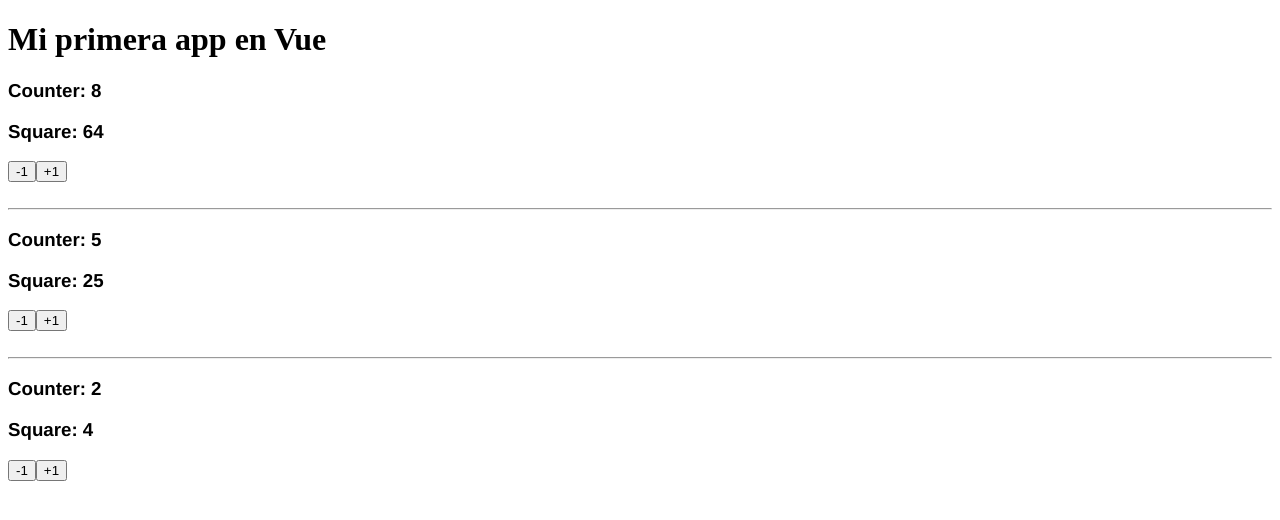
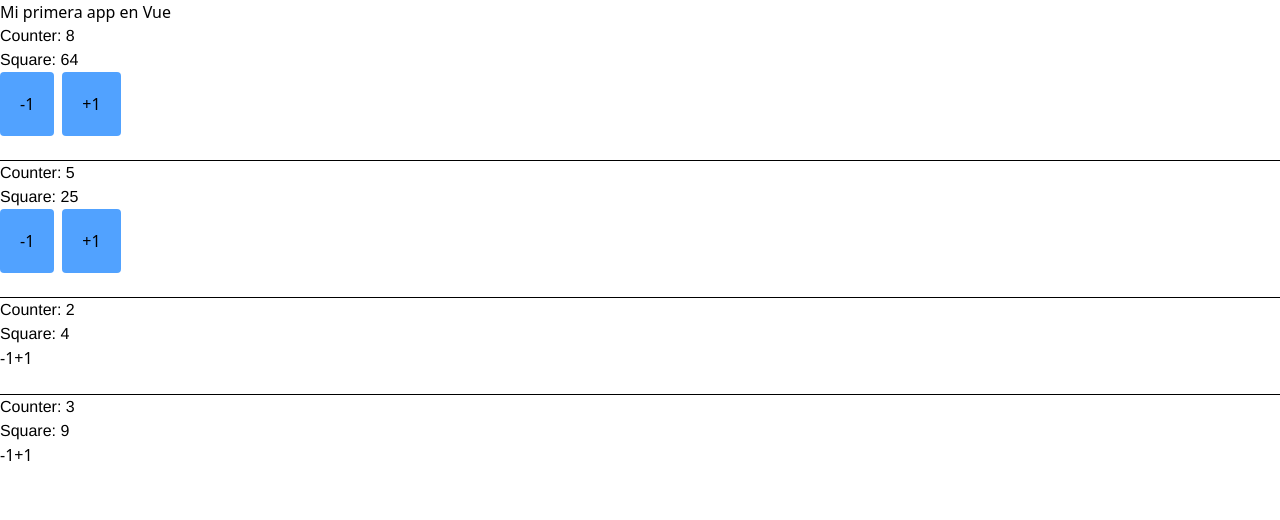
Before and after one commit to Rickuio/curso-vuejs-fh, a Vue app in the folder 03-indecision-app/: page / in a window 1280 px wide. Shown: the top 520 px of the page. Built offline with nearby package versions, Linux system fonts and the light colour scheme.

Commit message:
Agregando tailwindcss

```diff
--- a/03-indecision-app/index.html
+++ b/03-indecision-app/index.html
@@ -5,6 +5,8 @@
     <link rel="icon" href="/favicon.ico">
     <meta name="viewport" content="width=device-width, initial-scale=1.0">
     <title>Vite App</title>
+    <!-- <link href="https://cdn.jsdelivr.net/npm/bootstrap@5.3.8/dist/css/bootstrap.min.css" rel="stylesheet" integrity="sha384-sRIl4kxILFvY47J16cr9ZwB07vP4J8+LH7qKQnuqkuIAvNWLzeN8tE5YBujZqJLB" crossorigin="anonymous"> -->
+    <link href="./output.css" rel="stylesheet">
   </head>
   <body>
     <div id="app"></div>
--- a/03-indecision-app/package.json
+++ b/03-indecision-app/package.json
@@ -9,6 +9,8 @@
     "preview": "vite preview"
   },
   "dependencies": {
+    "@tailwindcss/cli": "^4.1.18",
+    "tailwindcss": "^4.1.18",
     "vue": "^3.5.26"
   },
   "devDependencies": {
--- a/03-indecision-app/src/App.vue
+++ b/03-indecision-app/src/App.vue
@@ -5,9 +5,12 @@
     <MyCounter :initial-value="5" />
     <br><hr>
     <MyCounterScript :valor="2" />
+    <br><hr>
+    <MyCounterScript2 :valor="3" />
 </template>
 
 <script lang="ts" setup>
     import MyCounter from './components/MyCounter.vue';
     import MyCounterScript from './components/MyCounterScript.vue';
+    import MyCounterScript2 from './components/my-counter-script-two/MyCounterScriptTwo.vue';
 </script>
--- a/03-indecision-app/src/components/MyCounter.vue
+++ b/03-indecision-app/src/components/MyCounter.vue
@@ -3,8 +3,8 @@
         <h3>Counter: {{ counter }}</h3>
         <h3>Square: {{ cuadrado }}</h3>
         <div>
-            <button v-on:click="minus">-1</button>
-            <button @click="plus">+1</button>
+            <button class="p-5 bg-blue-400 rounded hover:bg-blue-600 mr-2" v-on:click="minus">-1</button>
+            <button class="p-5 bg-blue-400 rounded" @click="plus">+1</button>
         </div>
     </section>
 </template>
--- /dev/null
+++ b/03-indecision-app/src/components/my-counter-script-two/MyCounterScriptTwo.ts
@@ -0,0 +1,21 @@
+import { computed, defineComponent, ref } from 'vue';
+
+
+export default defineComponent({
+
+    props: {
+        valor: { type: Number, required: true },
+    },
+    setup(props) {
+
+        const counter = ref(props.valor);
+        const cuadrado = computed(() => counter.value * counter.value);
+
+        return {
+            counter: counter,
+            square: cuadrado,
+        }
+
+    }
+
+});
--- /dev/null
+++ b/03-indecision-app/src/components/my-counter-script-two/MyCounterScriptTwo.vue
@@ -0,0 +1,18 @@
+<template>
+    <section>
+        <h3>Counter: {{ counter }}</h3>
+        <h3>Square: {{ square }}</h3>
+        <div>
+            <button v-on:click="counter--">-1</button>
+            <button @click="counter++">+1</button>
+        </div>
+    </section>
+</template>
+
+<script lang="ts" src="./MyCounterScriptTwo"></script>
+
+<style scoped>
+    h3 {
+        font-family: 'Franklin Gothic Medium', 'Arial Narrow', Arial, sans-serif;
+    }
+</style>
--- a/03-indecision-app/src/main.js
+++ b/03-indecision-app/src/main.js
@@ -1,3 +1,5 @@
+import './styles.css';
+
 import { createApp } from 'vue'
 import App from './App.vue'
 
--- /dev/null
+++ b/03-indecision-app/src/output.css
@@ -0,0 +1,184 @@
+/*! tailwindcss v4.1.18 | MIT License | https://tailwindcss.com */
+@layer theme, base, components, utilities;
+@layer theme {
+  :root, :host {
+    --font-sans: ui-sans-serif, system-ui, sans-serif, "Apple Color Emoji",
+      "Segoe UI Emoji", "Segoe UI Symbol", "Noto Color Emoji";
+    --font-mono: ui-monospace, SFMono-Regular, Menlo, Monaco, Consolas, "Liberation Mono",
+      "Courier New", monospace;
+    --color-blue-400: oklch(70.7% 0.165 254.624);
+    --color-blue-600: oklch(54.6% 0.245 262.881);
+    --spacing: 0.25rem;
+    --default-font-family: var(--font-sans);
+    --default-mono-font-family: var(--font-mono);
+  }
+}
+@layer base {
+  *, ::after, ::before, ::backdrop, ::file-selector-button {
+    box-sizing: border-box;
+    margin: 0;
+    padding: 0;
+    border: 0 solid;
+  }
+  html, :host {
+    line-height: 1.5;
+    -webkit-text-size-adjust: 100%;
+    tab-size: 4;
+    font-family: var(--default-font-family, ui-sans-serif, system-ui, sans-serif, "Apple Color Emoji", "Segoe UI Emoji", "Segoe UI Symbol", "Noto Color Emoji");
+    font-feature-settings: var(--default-font-feature-settings, normal);
+    font-variation-settings: var(--default-font-variation-settings, normal);
+    -webkit-tap-highlight-color: transparent;
+  }
+  hr {
+    height: 0;
+    color: inherit;
+    border-top-width: 1px;
+  }
+  abbr:where([title]) {
+    -webkit-text-decoration: underline dotted;
+    text-decoration: underline dotted;
+  }
+  h1, h2, h3, h4, h5, h6 {
+    font-size: inherit;
+    font-weight: inherit;
+  }
+  a {
+    color: inherit;
+    -webkit-text-decoration: inherit;
+    text-decoration: inherit;
+  }
+  b, strong {
+    font-weight: bolder;
+  }
+  code, kbd, samp, pre {
+    font-family: var(--default-mono-font-family, ui-monospace, SFMono-Regular, Menlo, Monaco, Consolas, "Liberation Mono", "Courier New", monospace);
+    font-feature-settings: var(--default-mono-font-feature-settings, normal);
+    font-variation-settings: var(--default-mono-font-variation-settings, normal);
+    font-size: 1em;
+  }
+  small {
+    font-size: 80%;
+  }
+  sub, sup {
+    font-size: 75%;
+    line-height: 0;
+    position: relative;
+    vertical-align: baseline;
+  }
+  sub {
+    bottom: -0.25em;
+  }
+  sup {
+    top: -0.5em;
+  }
+  table {
+    text-indent: 0;
+    border-color: inherit;
+    border-collapse: collapse;
+  }
+  :-moz-focusring {
+    outline: auto;
+  }
+  progress {
+    vertical-align: baseline;
+  }
+  summary {
+    display: list-item;
+  }
+  ol, ul, menu {
+    list-style: none;
+  }
+  img, svg, video, canvas, audio, iframe, embed, object {
+    display: block;
+    vertical-align: middle;
+  }
+  img, video {
+    max-width: 100%;
+    height: auto;
+  }
+  button, input, select, optgroup, textarea, ::file-selector-button {
+    font: inherit;
+    font-feature-settings: inherit;
+    font-variation-settings: inherit;
+    letter-spacing: inherit;
+    color: inherit;
+    border-radius: 0;
+    background-color: transparent;
+    opacity: 1;
+  }
+  :where(select:is([multiple], [size])) optgroup {
+    font-weight: bolder;
+  }
+  :where(select:is([multiple], [size])) optgroup option {
+    padding-inline-start: 20px;
+  }
+  ::file-selector-button {
+    margin-inline-end: 4px;
+  }
+  ::placeholder {
+    opacity: 1;
+  }
+  @supports (not (-webkit-appearance: -apple-pay-button))  or (contain-intrinsic-size: 1px) {
+    ::placeholder {
+      color: currentcolor;
+      @supports (color: color-mix(in lab, red, red)) {
+        color: color-mix(in oklab, currentcolor 50%, transparent);
+      }
+    }
+  }
+  textarea {
+    resize: vertical;
+  }
+  ::-webkit-search-decoration {
+    -webkit-appearance: none;
+  }
+  ::-webkit-date-and-time-value {
+    min-height: 1lh;
+    text-align: inherit;
+  }
+  ::-webkit-datetime-edit {
+    display: inline-flex;
+  }
+  ::-webkit-datetime-edit-fields-wrapper {
+    padding: 0;
+  }
+  ::-webkit-datetime-edit, ::-webkit-datetime-edit-year-field, ::-webkit-datetime-edit-month-field, ::-webkit-datetime-edit-day-field, ::-webkit-datetime-edit-hour-field, ::-webkit-datetime-edit-minute-field, ::-webkit-datetime-edit-second-field, ::-webkit-datetime-edit-millisecond-field, ::-webkit-datetime-edit-meridiem-field {
+    padding-block: 0;
+  }
+  ::-webkit-calendar-picker-indicator {
+    line-height: 1;
+  }
+  :-moz-ui-invalid {
+    box-shadow: none;
+  }
+  button, input:where([type="button"], [type="reset"], [type="submit"]), ::file-selector-button {
+    appearance: button;
+  }
+  ::-webkit-inner-spin-button, ::-webkit-outer-spin-button {
+    height: auto;
+  }
+  [hidden]:where(:not([hidden="until-found"])) {
+    display: none !important;
+  }
+}
+@layer utilities {
+  .mr-2 {
+    margin-right: calc(var(--spacing) * 2);
+  }
+  .rounded {
+    border-radius: 0.25rem;
+  }
+  .bg-blue-400 {
+    background-color: var(--color-blue-400);
+  }
+  .p-5 {
+    padding: calc(var(--spacing) * 5);
+  }
+  .hover\:bg-blue-600 {
+    &:hover {
+      @media (hover: hover) {
+        background-color: var(--color-blue-600);
+      }
+    }
+  }
+}
--- /dev/null
+++ b/03-indecision-app/src/styles.css
@@ -0,0 +1,11 @@
+/* html,
+body {
+    margin: 0;
+    background-color: gray;
+}
+
+button {
+    padding: 10px;
+} */
+
+@import "tailwindcss";
```
Also changed, not shown: 1 other file (tests, documents, lock files or other folders).
